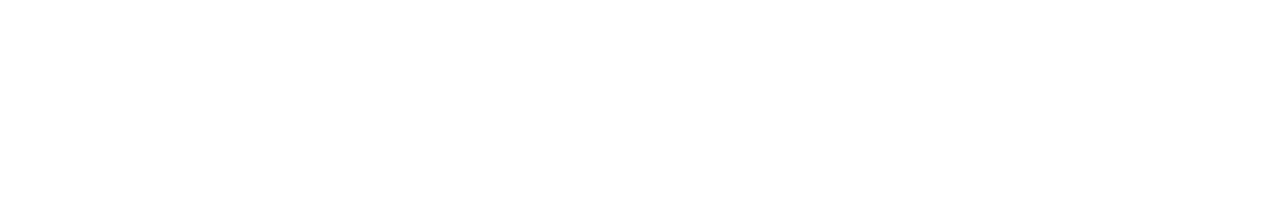
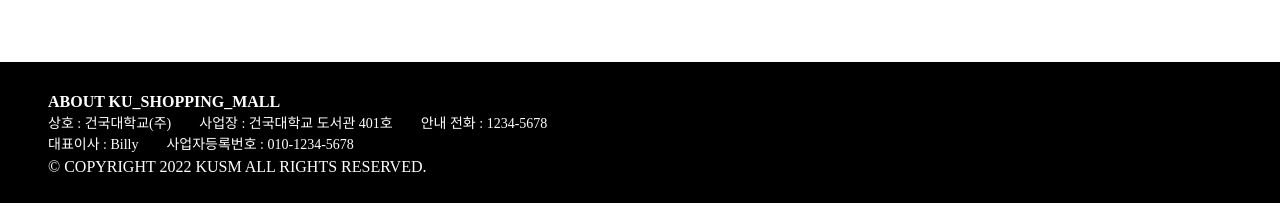
Before and after one commit to Konkuk-Toy-Project/KUNA-client, a React (Create React App) app: page / in a window 1280 px wide. Shown: the part 2123-2326 px from the top of the page. Before the commit the page ends 2185 px from the top, so only its background shows below. Built offline with nearby package versions, Linux system fonts and the light colour scheme.

Commit message:
feat: Footer 컴포넌트 생성

```diff
--- a/src/App.jsx
+++ b/src/App.jsx
@@ -9,6 +9,7 @@
 } from "react-router-dom";
 import MainPage from "./pages/MainPage";
 import Header from "./components/Header/Header";
+import Footer from "./components/Footer/Footer";
 
 const GlobalStyles = createGlobalStyle`
   ${reset}
@@ -23,6 +24,7 @@
         <Route path="/" element={<MainPage />} />
         <Route path="/*" element={<Navigate to="/" />} />
       </Routes>
+      <Footer />
     </Router>
   );
 };
--- /dev/null
+++ b/src/components/Footer/Footer.jsx
@@ -0,0 +1,44 @@
+import React from "react";
+import styled from "styled-components";
+
+const Footer = () => {
+  return (
+    <FooterWrapper>
+      <Title>ABOUT KU_SHOPPING_MALL</Title>
+      <Description>
+        <Content>상호 : 건국대학교(주)</Content>
+        <Content>사업장 : 건국대학교 도서관 401호</Content>
+        <Content>안내 전화 : 1234-5678</Content>
+      </Description>
+      <Description>
+        <Content>대표이사 : Billy</Content>
+        <Content>사업자등록번호 : 010-1234-5678</Content>
+      </Description>
+      <Content>© COPYRIGHT 2022 KUSM ALL RIGHTS RESERVED.</Content>
+    </FooterWrapper>
+  );
+};
+
+const FooterWrapper = styled.div`
+  height: 10vh;
+  background-color: black;
+  color: white;
+  padding: 2em 3em;
+`;
+
+const Title = styled.p`
+  font-size: 16px;
+  font-weight: 600;
+`;
+
+const Description = styled.div`
+  font-size: 14px;
+  display: flex;
+  margin: 0.5em 0;
+`;
+
+const Content = styled.p`
+  margin-right: 2em;
+`;
+
+export default Footer;
```
